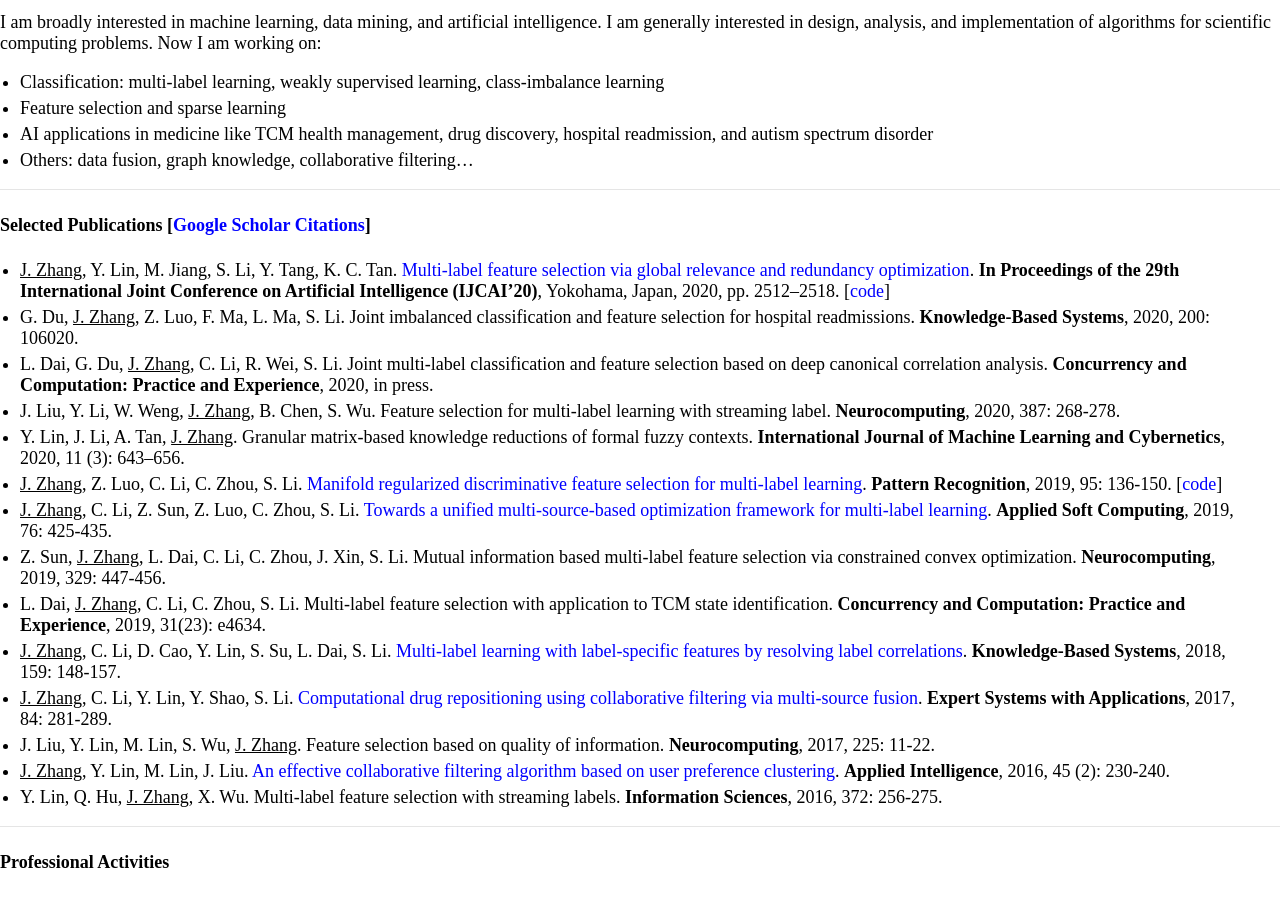
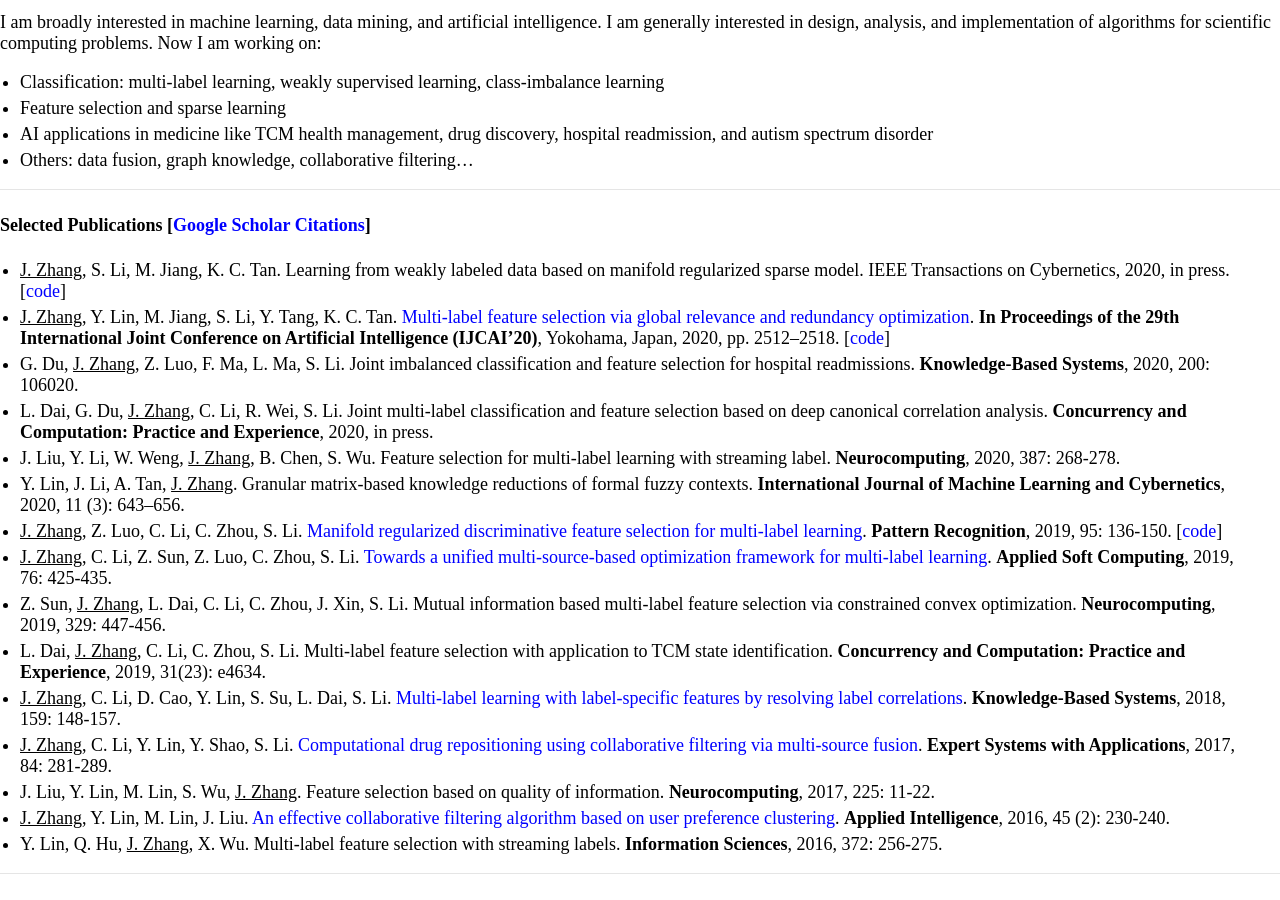
Before and after one commit to jiazhang-ml/jiazhang-ml.github.io, a Jekyll site: the page built from index.md, in a window 1280 px wide and 900 px high, scrolled down 326 px. Built offline with Jekyll 4.4.1, drawn with Linux system fonts in a browser that asks for light colours.

Commit message:
Update index.md

```diff
--- a/index.md
+++ b/index.md
@@ -25,6 +25,7 @@ I am broadly interested in machine learning, data mining, and artificial intelli
 ---
 
 #### Selected Publications [[Google Scholar Citations](https://scholar.google.com/citations?user=yBaTk-gAAAAJ&hl=en)]
+* <u>J. Zhang</u>, S. Li, M. Jiang, K. C. Tan. Learning from weakly labeled data based on manifold regularized sparse model. IEEE Transactions on Cybernetics, 2020, in press. [[code](MSWL-master.zip)]
 * <u>J. Zhang</u>, Y. Lin, M. Jiang, S. Li, Y. Tang, K. C. Tan. [Multi-label feature selection via global relevance and redundancy optimization](0348.pdf). **In Proceedings of the 29th International Joint Conference on Artificial Intelligence (IJCAI’20)**, Yokohama, Japan, 2020, pp. 2512–2518. [[code](GRRO-master.zip)]
 * G. Du, <u>J. Zhang</u>, Z. Luo, F. Ma, L. Ma, S. Li. Joint imbalanced classification and feature selection for hospital readmissions. **Knowledge-Based Systems**, 2020, 200: 106020.
 * L. Dai, G. Du, <u>J. Zhang</u>, C. Li, R. Wei, S. Li. Joint multi-label classification and feature selection based on deep canonical correlation analysis. **Concurrency and Computation: Practice and Experience**, 2020, in press.
```
